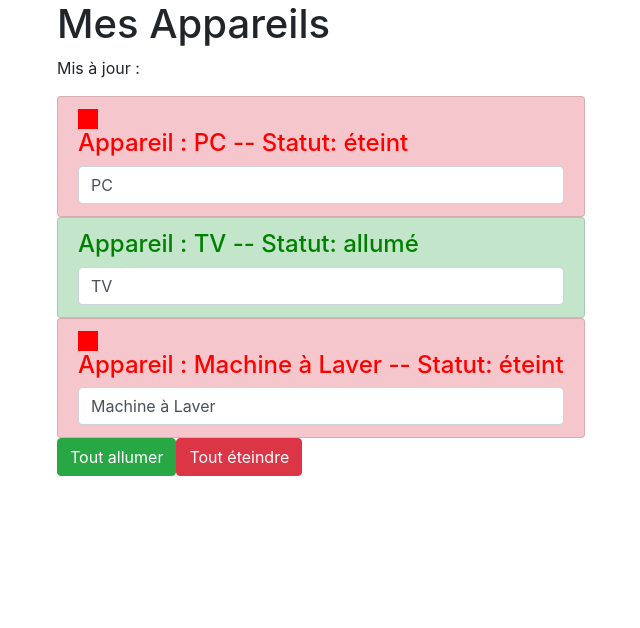
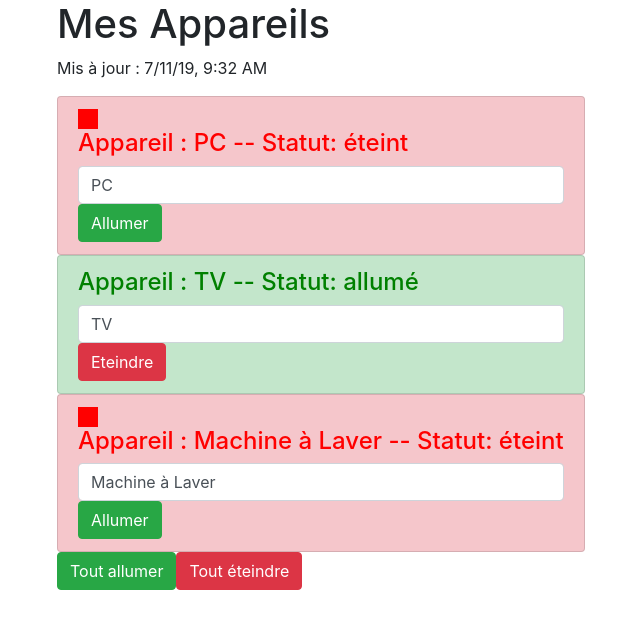
Before and after one commit to HeithemLejmi/Angular-Projects, an Angular app: page / in a window 1280 px wide. Shown: the top 628 px of the page, without its empty margins (13-653 px from the left). Built offline with nearby package versions, Linux system fonts and the light colour scheme.

Commit message:
Add new functionnalities in order to allumer/éteindre only one appareil component at each time

```diff
--- a/src/app/app.component.html
+++ b/src/app/app.component.html
@@ -4,8 +4,10 @@
       <h1>Mes Appareils</h1>
       <p>Mis à jour : {{ lastUpdate | async | date: 'short' | uppercase }}</p>
       <ul class="list-group">
-        <app-appareil *ngFor="let appareil of appareils" [appareilName]="appareil.name"
-          [appareilStatus]="appareil.status"></app-appareil>
+        <app-appareil *ngFor="let appareil of appareils; let i = index"
+                      [appareilName]="appareil.name"
+                      [appareilStatus]="appareil.status"
+                      [index]="i"></app-appareil>
       </ul>
       <button class="btn btn-success" [disabled]="!isAuth" (click)="onAllumer()">Tout allumer</button>
       <button class="btn btn-danger" [disabled]="!isAuth" (click)="onEteindre()">Tout éteindre</button>
--- a/src/app/app.component.ts
+++ b/src/app/app.component.ts
@@ -9,6 +9,14 @@
 export class AppComponent implements OnInit {
   appareils: any[];
   isAuth = false;
+  lastUpdate = new Promise((resolve, reject) => {
+    const date = new Date();
+    setTimeout(
+      () => {
+        resolve(date);
+      }, 2000
+    );
+  });
   constructor(private appareilService: AppareilService) {
     setTimeout(
       () => {
--- a/src/app/appareil/appareil.component.html
+++ b/src/app/appareil/appareil.component.html
@@ -5,4 +5,6 @@
     *ngIf="appareilStatus === 'éteint'"></div>
   <h4 [ngStyle]="{color: getColor()}"> Appareil : {{appareilName}} -- Statut: {{getStatus()}} </h4>
   <input type="text" class="form-control" [(ngModel)]="appareilName">
+  <button class="btn btn-success" *ngIf = "appareilStatus === 'éteint'" (click)="onSwitch()">Allumer</button>
+  <button class="btn btn-danger" *ngIf = "appareilStatus === 'allumé'" (click)="onSwitch()">Eteindre</button>
 </li>
--- a/src/app/appareil/appareil.component.ts
+++ b/src/app/appareil/appareil.component.ts
@@ -1,5 +1,6 @@
 import { Component, OnInit, Input } from '@angular/core';
-
+// Services
+import { AppareilService } from '../service/appareil.service';
 @Component({
   selector: 'app-appareil',
   templateUrl: './appareil.component.html',
@@ -8,7 +9,8 @@
 export class AppareilComponent implements OnInit {
   @Input() appareilName: string;
   @Input() appareilStatus: string;
-  constructor() {
+  @Input() index: number;
+  constructor(private appareilService: AppareilService) {
   }
 
   ngOnInit() {
@@ -23,4 +25,11 @@
     return 'green';
   }
   }
+  onSwitch() {
+if ( this.appareilStatus === 'éteint') {
+  this.appareilService.switchOnOne(this.index);
+} else if ( this.appareilStatus === 'allumé') {
+  this.appareilService.switchOffOne(this.index);
+}
   }
+  }
--- a/src/app/service/appareil.service.ts
+++ b/src/app/service/appareil.service.ts
@@ -23,4 +23,10 @@
           appareil.status = 'éteint';
         }
       }
+      switchOnOne(i: number) {
+        this.appareils[i].status = 'allumé';
+      }
+      switchOffOne(i: number) {
+        this.appareils[i].status = 'éteint';
+      }
 }
```
